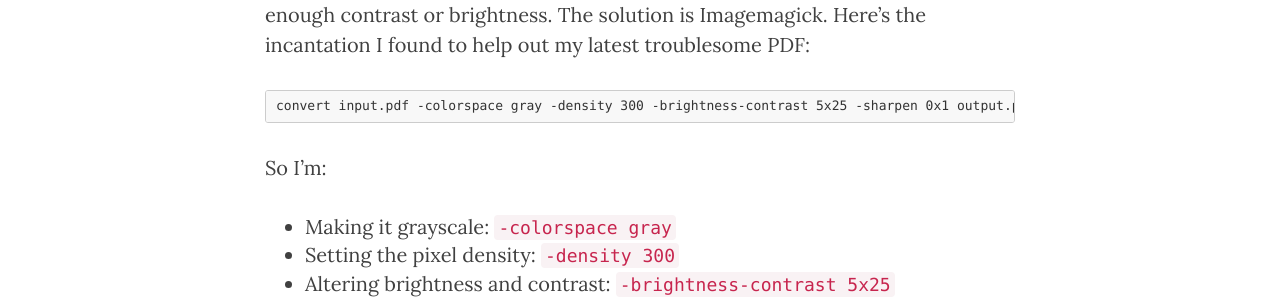
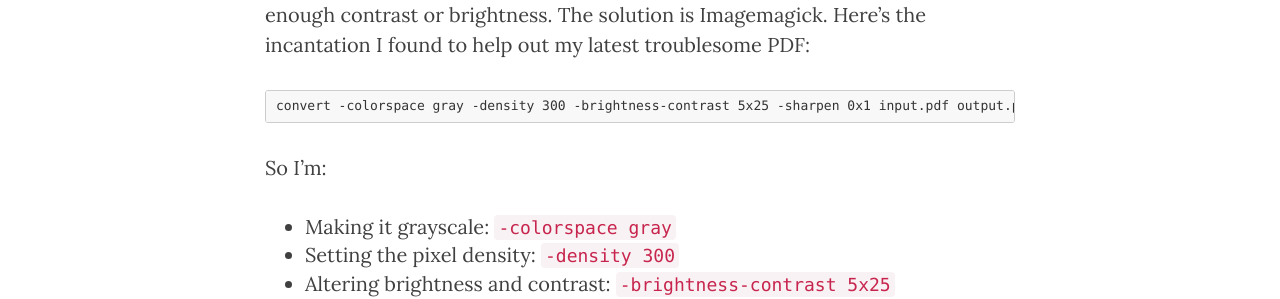
Before and after one commit to jcuenod/bibletech, a Jekyll site: the page built from _posts/2021-09-15-imagemagick-clean-pdfs.md, in a window 1280 px wide. Shown: the part 766-1065 px from the top of the page. Built offline with Jekyll 4.4.1, drawn with Linux system fonts in a browser that asks for light colours; nearby versions of some CDN libraries.

Commit message:
updated incantation

````diff
--- a/_posts/2021-09-15-imagemagick-clean-pdfs.md
+++ b/_posts/2021-09-15-imagemagick-clean-pdfs.md
@@ -12,7 +12,7 @@ I OCR all the PDFs that the library sends me or that I scan myself so that (1) I
 Sometimes, though, I get a rubbish scan that has too much colour and not enough contrast or brightness. The solution is Imagemagick. Here's the incantation I found to help out my latest troublesome PDF:
 
 ```
-convert input.pdf -colorspace gray -density 300 -brightness-contrast 5x25 -sharpen 0x1 output.pdf
+convert -colorspace gray -density 300 -brightness-contrast 5x25 -sharpen 0x1 input.pdf output.pdf
 ```
 
 So I'm:
````
